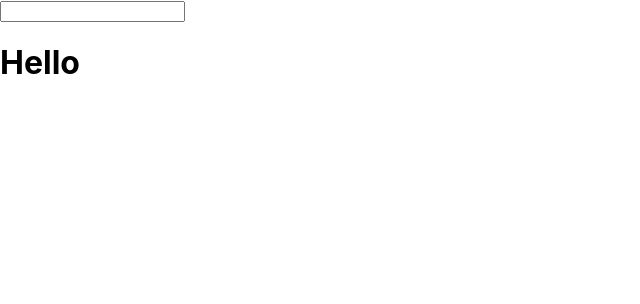
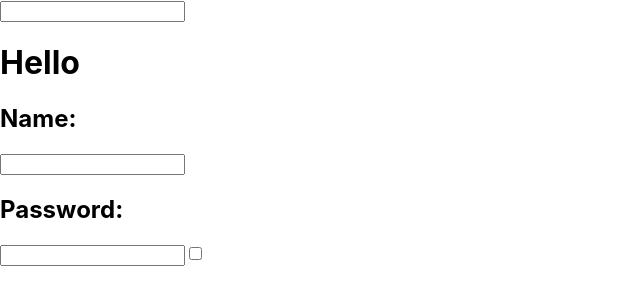
Before and after one commit to Gabriel1470/React-esercizi, a React (Create React App) app: page / in a window 1280 px wide. Shown: the top 304 px of the page, without its empty margins (0-640 px from the left). Built offline with nearby package versions, Linux system fonts and the light colour scheme.

Commit message:
forms 02

```diff
--- a/src/App.js
+++ b/src/App.js
@@ -1,9 +1,12 @@
 import { InteractiveWelcome } from "./component/InteractiveWelcome";
+import { Login } from "./component/Login";
+
 
 function App() {
   return (
     <div>
     <InteractiveWelcome/>
+    <Login/>
     </div>
   );
 }
--- /dev/null
+++ b/src/component/Login.js
@@ -0,0 +1,39 @@
+import React from "react";
+
+export class Login extends React.Component{
+state={
+  username : '',
+  password : '',
+  remember : '',
+}
+
+inputHandler=(event)=>{
+const name = event.target.name
+const value = event.target.value
+const remember = event.target.checked
+const type = event.target.type
+
+console.log(name)
+console.log(value)
+console.log(remember)
+console.log(type)
+
+this.setState({
+  [name]: type === 'checkbox' ? remember : value
+})
+
+}
+  render(){
+    return(
+      <div>
+        <h2>Name:</h2>
+        <input type="text" name="username" value={this.state.username} onChange={this.inputHandler}/>
+        <h2>Password:</h2>
+        <input type="password" name="password" value={this.state.password} onChange={this.inputHandler}/>
+        <input type="checkbox" name="remember" value={this.state.remember} onChange={this.inputHandler}/>
+      </div>
+    )
+  }
+
+
+}
```
